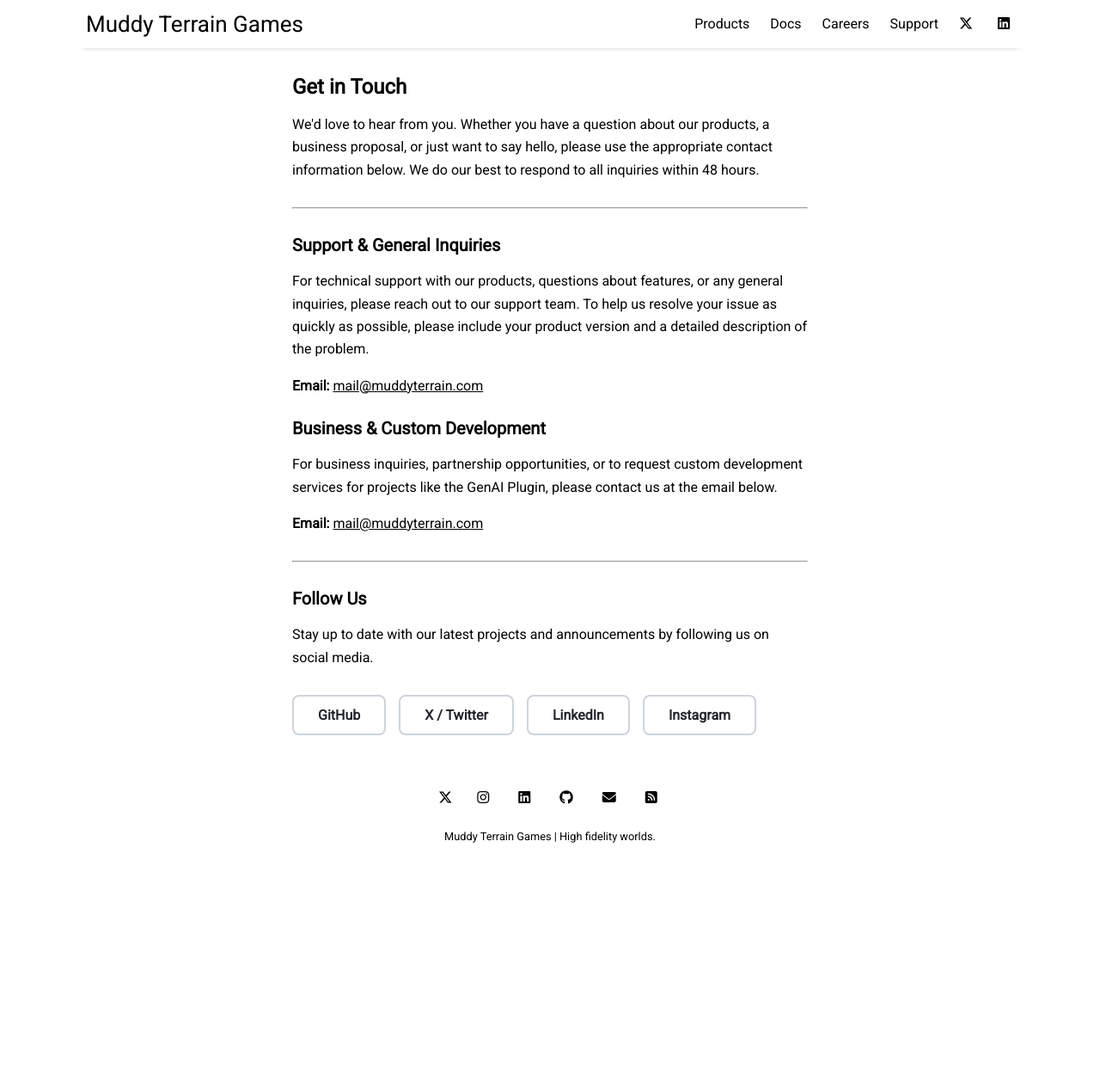
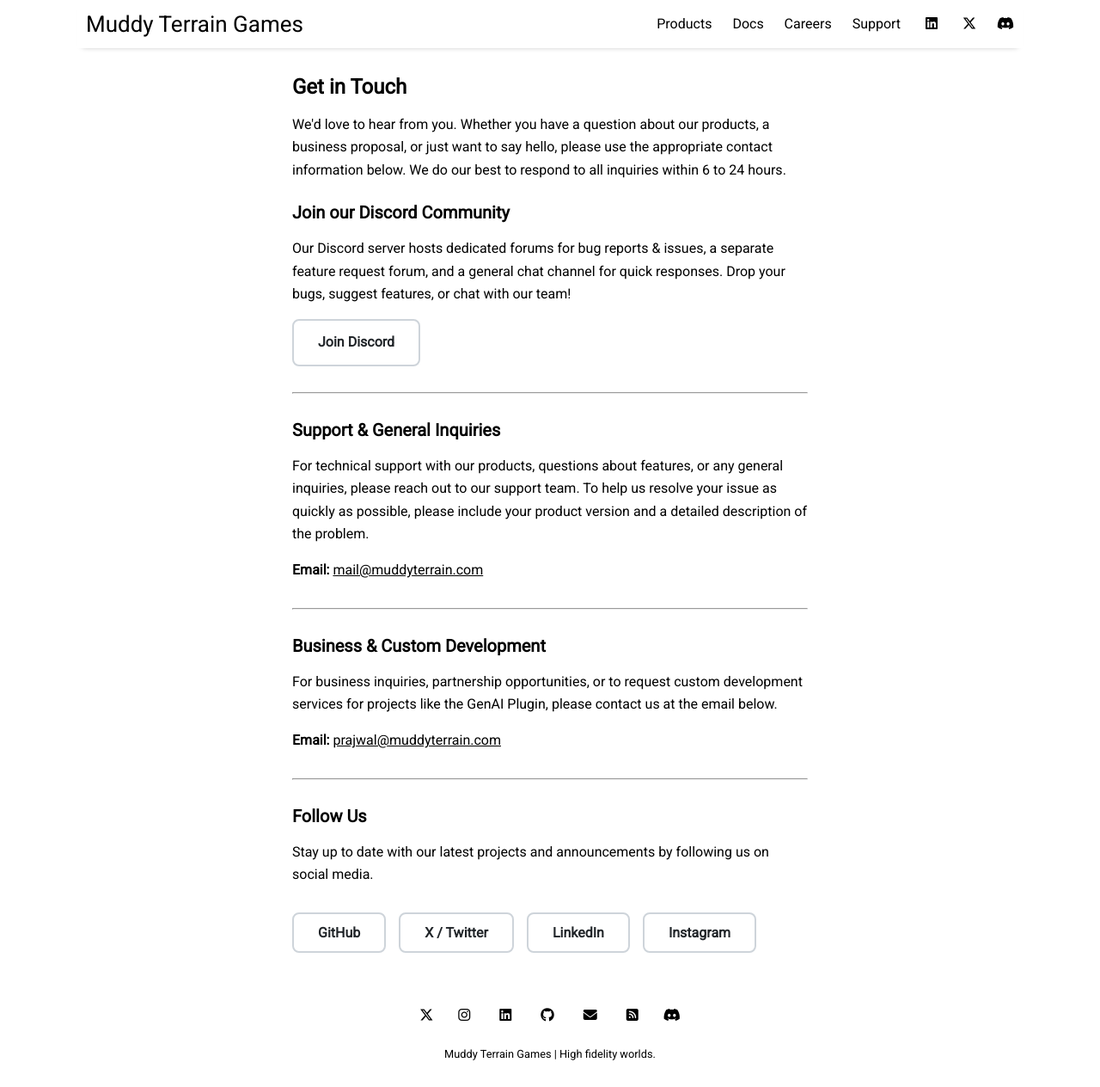
Before and after one commit to MuddyTerrain/muddyterrain.github.io, a Jekyll site: the page built from pages/contact.md, in a window 1280 px wide and 1264 px high. Shown: the whole window at 86% size. Built offline with Jekyll 4.4.1, drawn with Linux system fonts in a browser that asks for light colours.

```diff
--- a/_data/settings.yml
+++ b/_data/settings.yml
@@ -19,6 +19,7 @@ social:
 - {icon: 'github',    link: 'https://github.com/muddyterrain'}
 - {icon: 'envelope', link:   'mailto:mail@muddyterrain.com'}
 - {icon: 'rss-square', link: 'feed.xml'}
+- {icon: 'discord', link: '/t/discord'}
 # - {icon: 'rss-square', link: 'rss-feed.xml'}
 
 # Customize site text
--- a/_includes/footer.html
+++ b/_includes/footer.html
@@ -1,7 +1,7 @@
 <footer class="footer">
   {% for item in site.data.settings.social %}
     {% assign is_brand = false %}
-    {% if item.icon == 'x-twitter' or item.icon == 'linkedin' or item.icon == 'github' or item.icon == 'instagram' %}
+    {% if item.icon == 'x-twitter' or item.icon == 'linkedin' or item.icon == 'github' or item.icon == 'instagram' or item.icon == 'discord' %}
       {% assign is_brand = true %}
     {% endif %}
 
--- a/_includes/header.html
+++ b/_includes/header.html
@@ -11,8 +11,10 @@
       {% endif %}
     {% endfor %}
 
-    {% for item in site.data.settings.social %}
-      {% if item.icon == 'x-twitter' or item.icon == 'linkedin' %}
+    {% assign icons_order = "linkedin,x-twitter,discord" | split: "," %}
+    {% for icon in icons_order %}
+      {% assign item = site.data.settings.social | where: "icon", icon | first %}
+      {% if item %}
         <a href="{{ item.link }}" class="menu-link track-click" data-event-name="btn_clk_{{ item.icon | remove: 'x-' }}" data-event-location="header" target="_blank">
           <i class="fa-brands fa-{{ item.icon }}" aria-hidden="true"></i>
         </a>
@@ -31,8 +33,10 @@
         {% endif %}
       {% endfor %}
 
-      {% for item in site.data.settings.social %}
-        {% if item.icon == 'x-twitter' or item.icon == 'linkedin' %}
+      {% assign icons_order = "linkedin,x-twitter,discord" | split: "," %}
+      {% for icon in icons_order %}
+        {% assign item = site.data.settings.social | where: "icon", icon | first %}
+        {% if item %}
           <a href="{{ item.link }}" class="menu-link track-click" data-event-name="btn_clk_{{ item.icon | remove: 'x-' }}" data-event-location="header" target="_blank">
             <i class="fa-brands fa-{{ item.icon }}" aria-hidden="true"></i>
           </a>
--- a/pages/contact.md
+++ b/pages/contact.md
@@ -6,7 +6,12 @@ permalink: /contact
 
 <h2>Get in Touch</h2>
 
-<p>We'd love to hear from you. Whether you have a question about our products, a business proposal, or just want to say hello, please use the appropriate contact information below. We do our best to respond to all inquiries within 48 hours.</p>
+<p>We'd love to hear from you. Whether you have a question about our products, a business proposal, or just want to say hello, please use the appropriate contact information below. We do our best to respond to all inquiries within 6 to 24 hours.</p>
+
+
+<h3>Join our Discord Community</h3>
+<p>Our Discord server hosts dedicated forums for bug reports & issues, a separate feature request forum, and a general chat channel for quick responses. Drop your bugs, suggest features, or chat with our team!</p>
+<p><a href="/t/discord" class="cta-button secondary track-click" data-event-name="btn_clk_join_discord" data-event-location="contact_page" target="_blank" rel="noopener noreferrer">Join Discord</a></p>
 
 <hr style="margin: 30px 0;">
 
@@ -16,11 +21,12 @@ permalink: /contact
   <strong>Email:</strong> <a href="mailto:mail@muddyterrain.com">mail@muddyterrain.com</a>
 </p>
 
+<hr style="margin: 30px 0;">
 
 <h3>Business & Custom Development</h3>
 <p>For business inquiries, partnership opportunities, or to request custom development services for projects like the GenAI Plugin, please contact us at the email below.</p>
 <p>
-  <strong>Email:</strong> <a href="mailto:mail@muddyterrain.com">mail@muddyterrain.com</a>
+  <strong>Email:</strong> <a href="mailto:prajwal@muddyterrain.com">prajwal@muddyterrain.com</a>
 </p>
 
 <hr style="margin: 30px 0;">
```
Also changed, not shown: _docs/genai-unreal/index.md (+5 -6 lines), _redirects/red-discord.md (added, +7 -0 lines).
